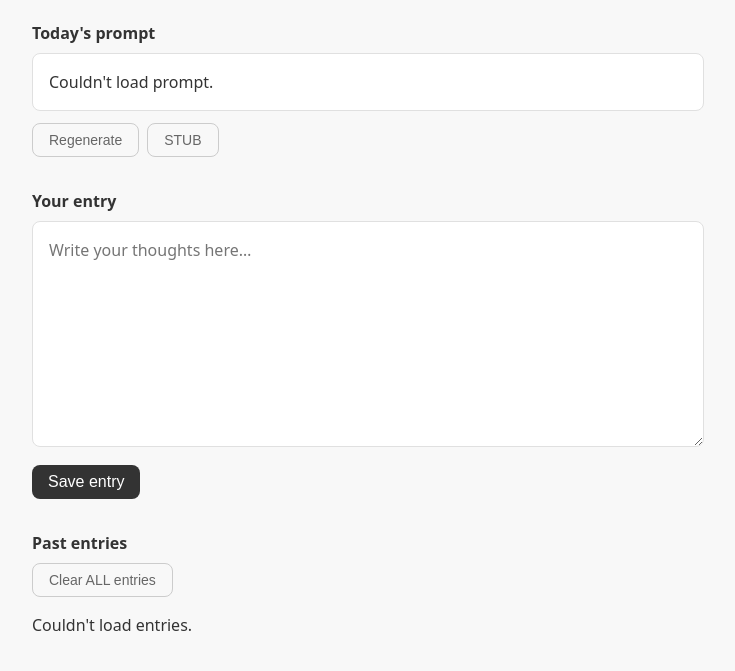
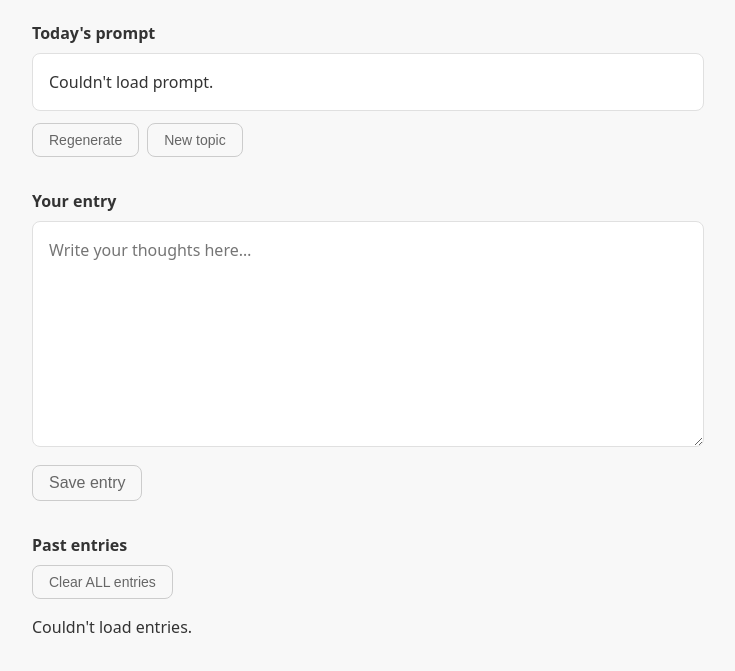
Before and after one commit to AnnaBrunkhorst/annaAiJournal, a website: page public/index.html in a window 1280 px wide. Shown: the part 63-734 px from the top of the page, without its empty margins (272-1007 px from the left). Drawn offline with Linux system fonts and the light colour scheme; no server answers.

Commit message:
Update button label in index.html and adjust button styles in style.css for improved UI consistency.

```diff
--- a/public/css/style.css
+++ b/public/css/style.css
@@ -79,15 +79,16 @@ h2 {
   margin-top: 0.75rem;
   padding: 0.5rem 1rem;
   font-size: 1rem;
-  background: #333;
-  color: #fff;
-  border: none;
+  background: transparent;
+  color: #666;
+  border: 1px solid #ccc;
   border-radius: 0.5rem;
   cursor: pointer;
 }
 
 #entry-form button:hover {
-  background: #555;
+  background: #f0f0f0;
+  color: #333;
 }
 
 #recent-entries {
--- a/public/index.html
+++ b/public/index.html
@@ -15,7 +15,7 @@
       <div id="prompt">Loading prompt…</div>
       <div class="prompt-buttons">
         <button type="button" id="regenerate-prompt" class="prompt-btn">Regenerate</button>
-        <button type="button" id="stub-prompt" class="prompt-btn">STUB</button>
+        <button type="button" id="stub-prompt" class="prompt-btn">New topic</button>
       </div>
     </section>
 
```
